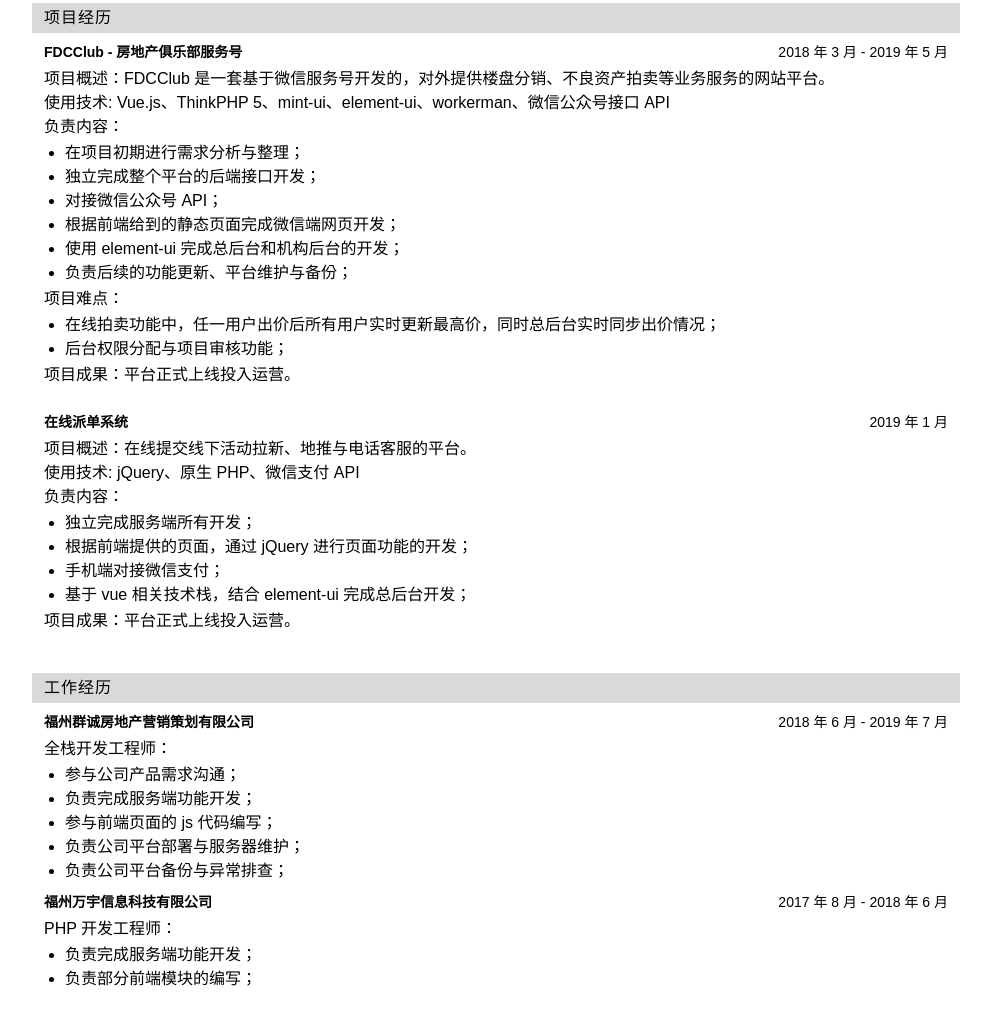
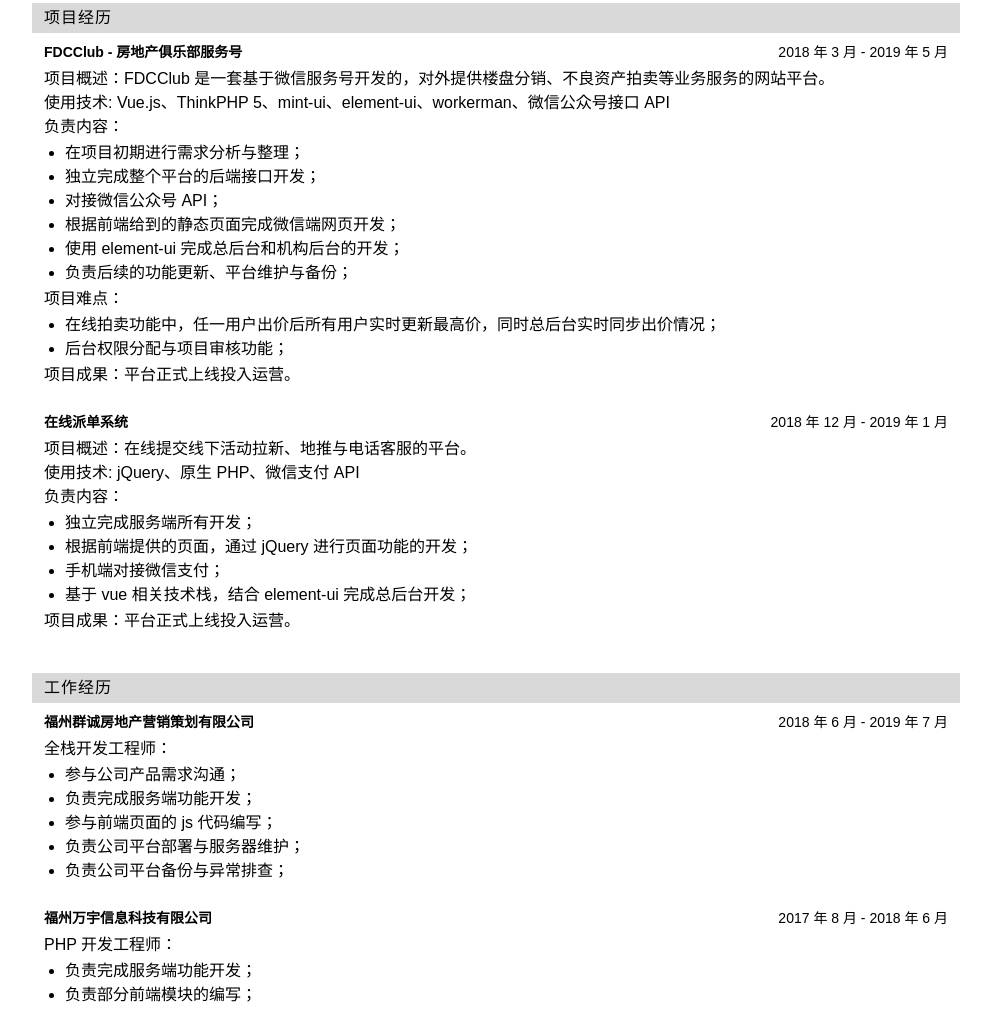
Before and after one commit to liuzhilinux/my-resume, a plain HTML site: page index.html in a window 1280 px wide. Shown: the part 349-1368 px from the top of the page, without its empty margins (144-1135 px from the left). Drawn offline with Linux system fonts and the light colour scheme.

Commit message:
最终完成。

```diff
--- a/index.html
+++ b/index.html
@@ -50,7 +50,7 @@
         </ul>
         <p class="intro">项目成果：平台正式上线投入运营。</p>
 
-        <p class="sub-title mt">在线派单系统<span>2019 年 1 月</span></p>
+        <p class="sub-title mt">在线派单系统<span>2018 年 12 月 - 2019 年 1 月</span></p>
         <p class="intro">项目概述：在线提交线下活动拉新、地推与电话客服的平台。</p>
         <p class="intro">使用技术: jQuery、原生 PHP、微信支付 API</p>
         <p class="intro">负责内容：</p>
@@ -77,7 +77,7 @@
             <li>负责公司平台备份与异常排查；</li>
         </ul>
 
-        <p class="sub-title">福州万宇信息科技有限公司<span>2017 年 8 月 - 2018 年 6 月</span></p>
+        <p class="sub-title mt">福州万宇信息科技有限公司<span>2017 年 8 月 - 2018 年 6 月</span></p>
         <p class="intro">PHP 开发工程师：</p>
         <ul class="intro-items">
             <li>负责完成服务端功能开发；</li>
```
